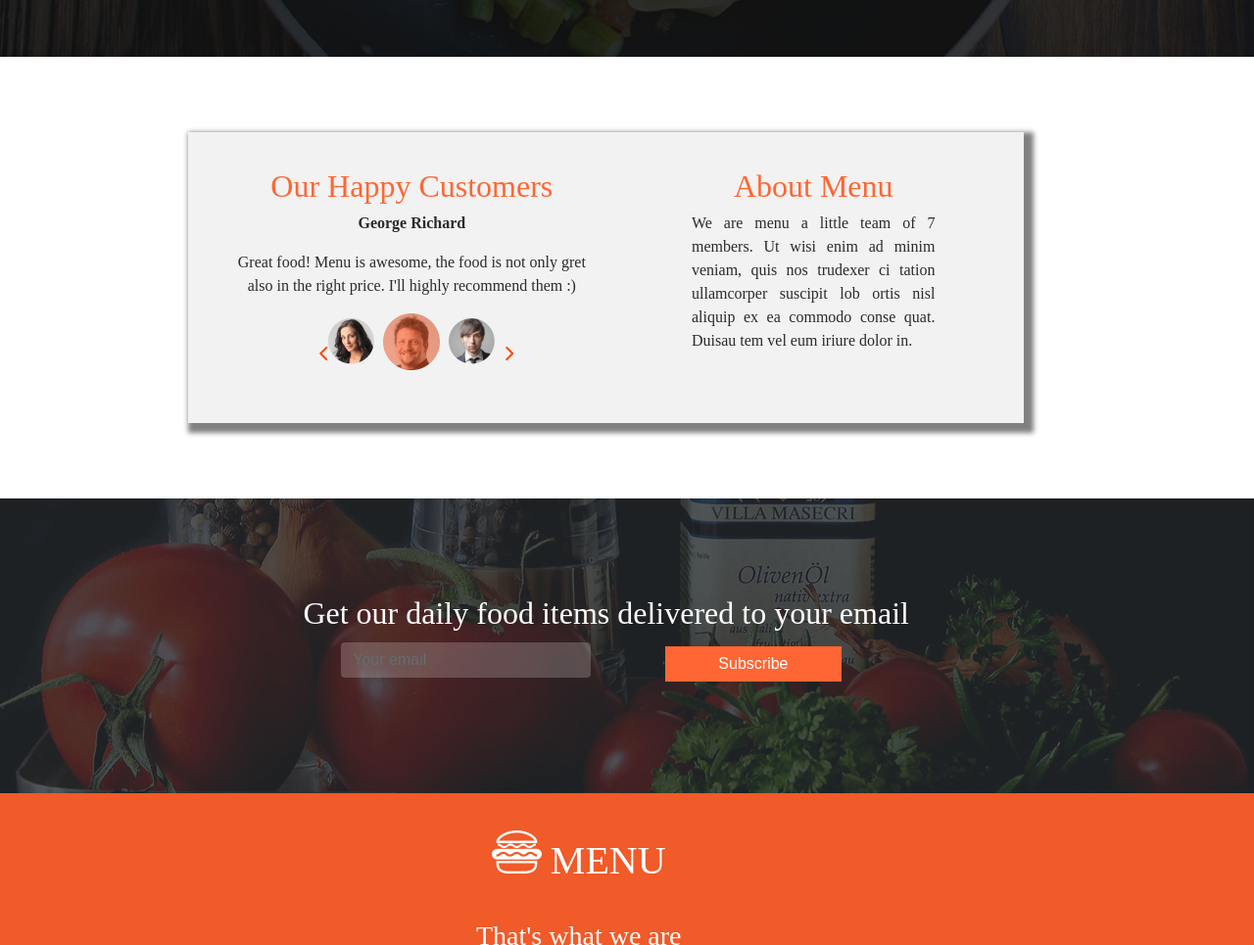
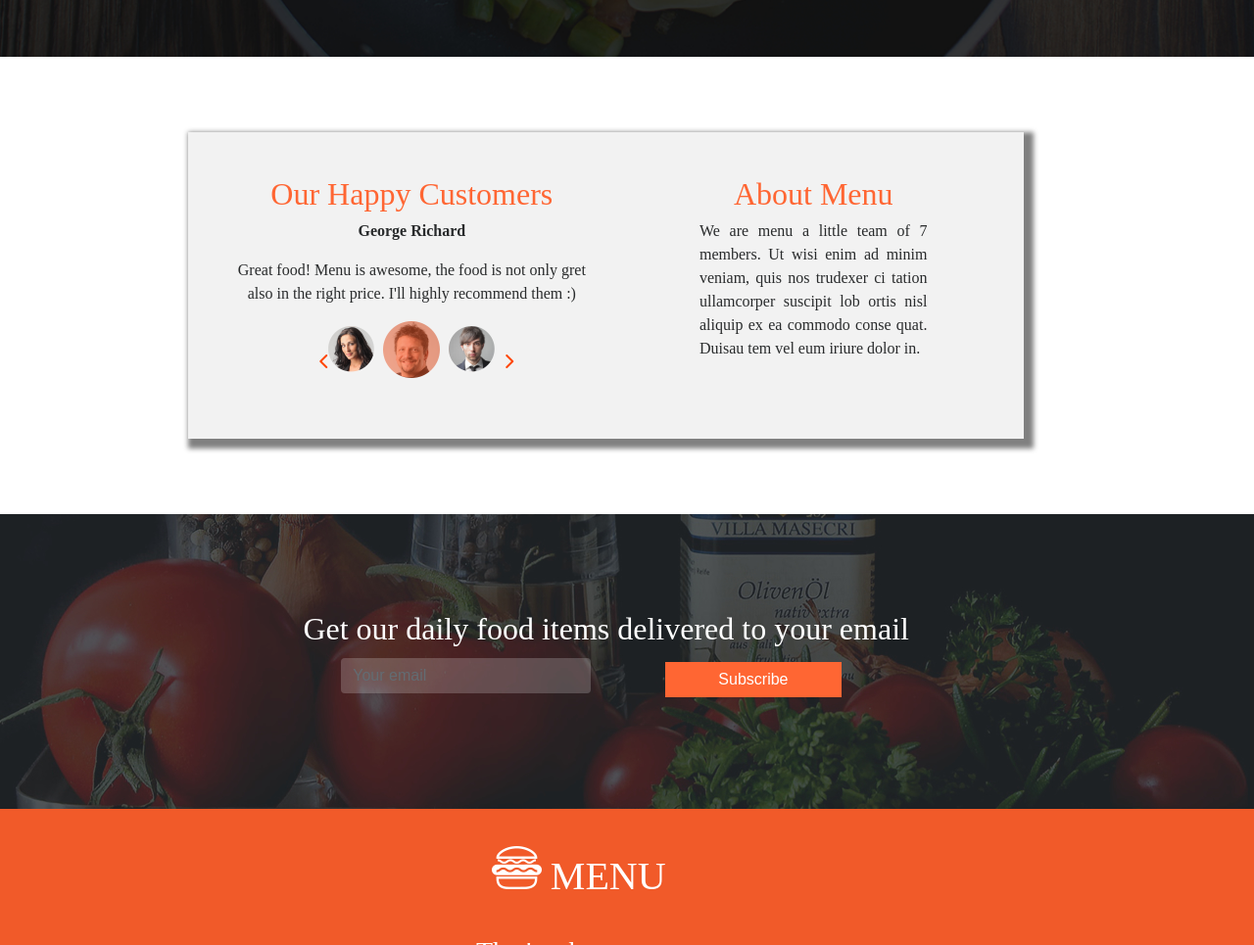
Before and after one commit to NjoguMunyiri/AnitasKichen, a plain HTML site: page index.html in a window 1280 px wide. Shown: the part 2358-3323 px from the top of the page at 98% size. Drawn offline with nearby package versions, Linux system fonts and the light colour scheme; a script that the page names is missing; a web font is replaced by a local one.

Commit message:
flex box

```diff
--- a/index.html
+++ b/index.html
@@ -114,8 +114,8 @@
         </div>
       </div>
       <div class="row" id="row5">
-        <div class="col-md-8 d-flex flex-row" id="aboutcustomers">
-          <div class="col-md-6 p-2" id="customer">
+        <div class="col-md-8 d-inline-flex" id="aboutcustomers">
+          <div class="col-md-6 p-3" id="customer">
             <h2>Our Happy Customers</h2>
             <p><strong>George Richard</strong></p>
             <p>Great food! Menu is awesome, the food is not only gret <br>also in the right price. I'll highly recommend them :)</p>
@@ -127,7 +127,7 @@
               <li class="list-inline-item"><i class="fa fa-chevron-right" aria-hidden="true"></i></li>
             </ul>
           </div>
-          <div class="col-md-4 p-2" id="about">
+          <div class="col-md-4 p-3" id="about">
             <h2>About Menu</h2>
             <p>We are menu a little team of 7 members. Ut wisi enim ad minim veniam, quis nos trudexer ci tation ullamcorper suscipit lob ortis nisl aliquip ex ea commodo conse quat. Duisau tem vel eum iriure dolor in.</p>
           </div>
```
